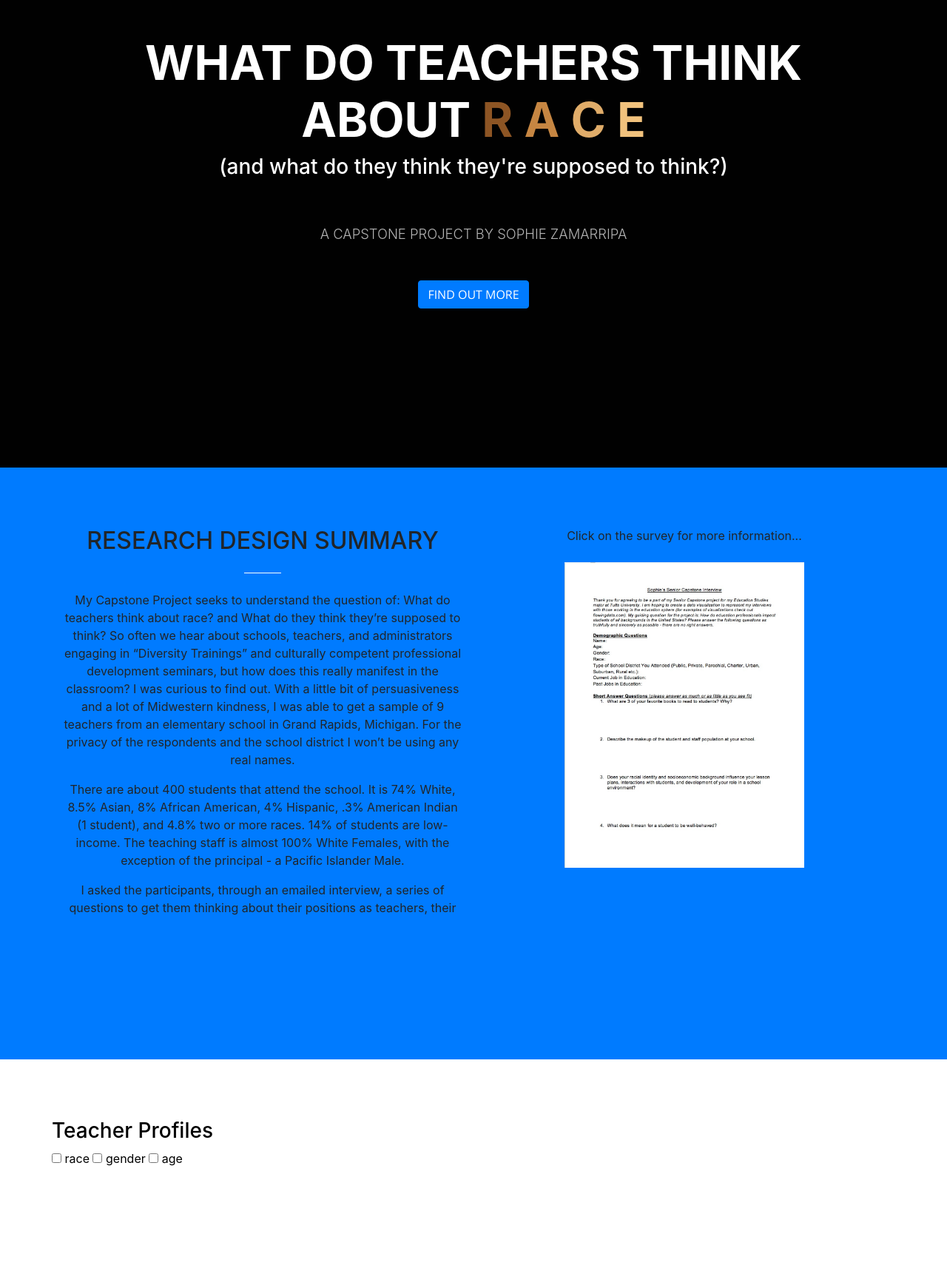
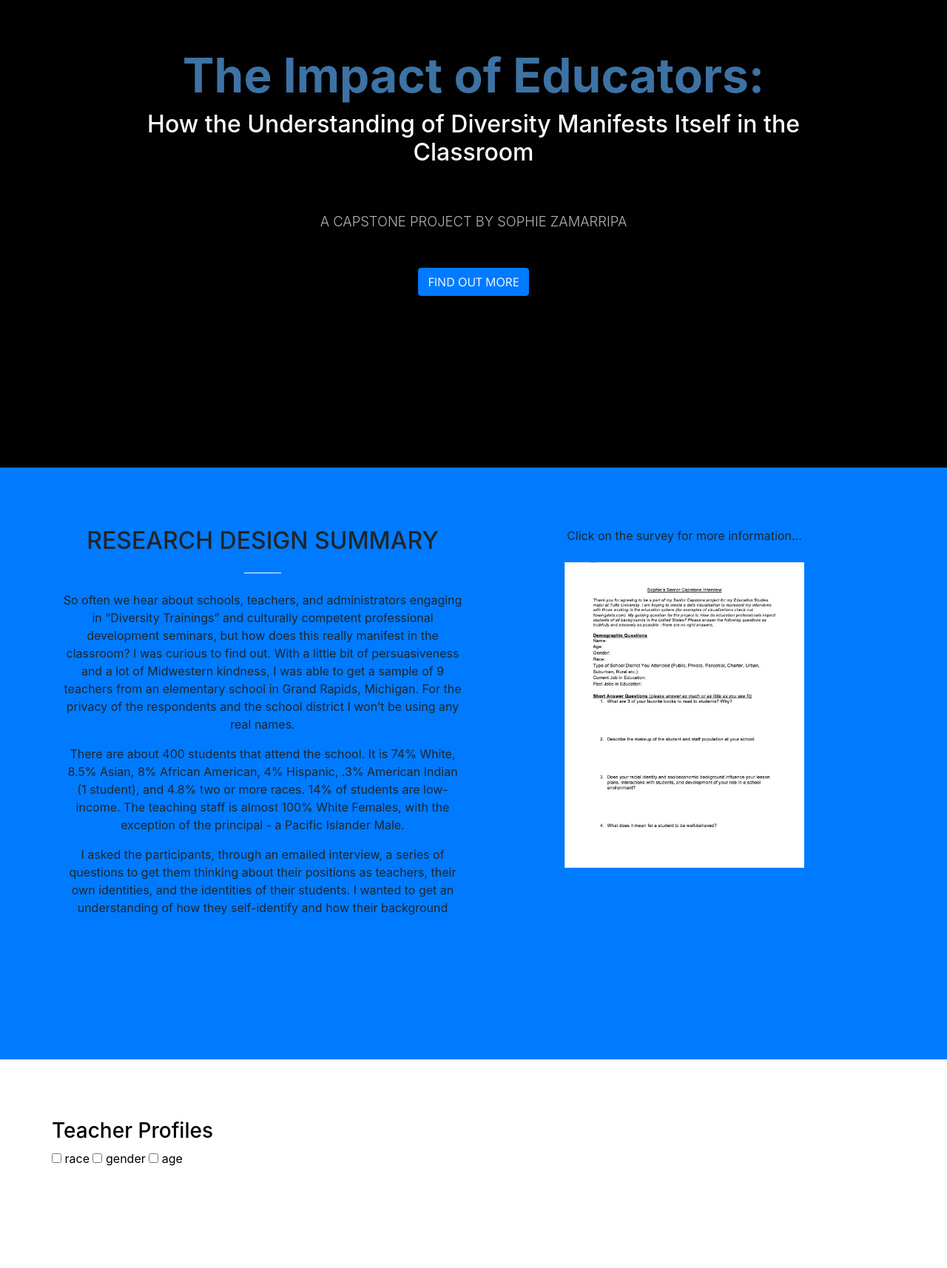
Before and after one commit to jcamp1095/teachersrace, a website with bundled scripts: page index.html in a window 1280 px wide. Shown: the part 168-1882 px from the top of the page at 74% size. Built offline with nearby package versions, Linux system fonts and the light colour scheme; a web font is replaced by a local one.

Commit message:
final changes

```diff
--- a/css/creative.css
+++ b/css/creative.css
@@ -35,7 +35,7 @@ h3,
 h4,
 h5,
 h6 {
-  font-family: 'Open Sans', 'Helvetica Neue', Arial, sans-serif;
+  font-family: "Computer Modern Sans", sans-serif;
 }
 
 .bg-primary {
--- a/css/style.css
+++ b/css/style.css
@@ -15,7 +15,7 @@
 }
 
 body {
-  font-family: "Helvetica Neue", Helvetica, Arial, sans-serif;
+  font-family: "Computer Modern Sans", sans-serif;
 }
 
 .axis text {
@@ -90,3 +90,11 @@ label {
 #imagelink {
   width: 60%;
 }
+
+#impacttext {
+  color: #3D72A4;
+}
+
+#subtitletext {
+  color: #ffffff;
+}
--- a/index.html
+++ b/index.html
@@ -26,11 +26,6 @@
     <link href="css/style.css" rel="stylesheet">
     <link rel="stylesheet" type="text/css"
     href="https://cdn.rawgit.com/dreampulse/computer-modern-web-font/master/fonts.css">
-    <style>
-    body {
-      font-family: "Computer Modern Sans", sans-serif;
-    }
-    </style>
 
   </head>
 
@@ -40,15 +35,12 @@
       <div class="container my-auto">
         <div class="row">
           <div class="col-lg-10 mx-auto">
-            <h1>
-              <strong><span>WHAT DO TEACHERS THINK ABOUT </span>
-                <span class="Rrace">R</span>
-                <span class="arace">A</span>
-                <span class="crace">C</span>
-                <span class="erace">E</span>
-              </strong>
+            <h1 id="impacttext">
+              <strong>The Impact of Educators:</strong>
             </h1>
-            <h3>(and what do they think they're supposed to think?)</h3>
+            <h2 id="subtitletext">
+              How the Understanding of Diversity Manifests Itself in the Classroom
+            </h2>
             <hr>
           </div>
           <div class="col-lg-8 mx-auto">
@@ -66,10 +58,10 @@
             <h2 class="section-heading text-black">RESEARCH DESIGN SUMMARY</h2>
             <hr class="light my-4">
             <div class="summary">
-            <p>My Capstone Project seeks to understand the question of: What do teachers think about race? and What do they think they’re supposed to think? So often we hear about schools, teachers, and administrators engaging in “Diversity Trainings” and culturally competent professional development seminars, but how does this really manifest in the classroom? I was curious to find out. With a little bit of persuasiveness and a lot of Midwestern kindness, I was able to get a sample of 9 teachers from an elementary school in Grand Rapids, Michigan. For the privacy of the respondents and the school district I won’t be using any real names. </p>
+            <p>So often we hear about schools, teachers, and administrators engaging in “Diversity Trainings” and culturally competent professional development seminars, but how does this really manifest in the classroom? I was curious to find out. With a little bit of persuasiveness and a lot of Midwestern kindness, I was able to get a sample of 9 teachers from an elementary school in Grand Rapids, Michigan. For the privacy of the respondents and the school district I won’t be using any real names. </p>
             <p>There are about 400 students that attend the school. It is 74% White, 8.5% Asian, 8% African American, 4% Hispanic, .3% American Indian (1 student), and 4.8% two or more races. 14% of students are low-income. The teaching staff is almost 100% White Females, with the exception of the principal - a Pacific Islander Male. </p>
             <p>I asked the participants, through an emailed interview, a series of questions to get them thinking about their positions as teachers, their own identities, and the identities of their students. I wanted to get an understanding of how they self-identify and how their background experiences did or did not affect their teaching. Additionally, I crafted questions that attempted to provide insight into how these teachers took on the issue of difference, with the overarching notion of race in mind. I devised these questions through reflection on my own learning during my time as an Educational Studies major. Behavior, discipline, literature, and “cultural competency” stuck out as major discrepancies in school settings when it came to the treatment of students of Color versus White students, and I sought to create a picture of the way real-life education professionals are making an impact. </p>
-            <p>I chose to present my findings in a visualization for a few reasons: it is accessible through a URL to anyone and allows the user to make their own observations about the data through interaction. I am, by no means, a Computer Science major. So, I have my smart and amazing sidekick, Joe Campbell, to credit for the hours of coding that took place to create my visualization. I am also incredibly grateful to my mom for rounding up her colleagues and always being so supportive of my endeavors in Education. </p>
+            <p>I chose to present my findings in a visualization for a few reasons: it is accessible through a URL to anyone and allows the user to make their own observations about the data through interaction. I also wanted to experience a different style of learning and expression, and coding has been a language that’s intrigued me for a while now. I am, by no means, a Computer Science major. So, I have my smart and amazing sidekick, Joe Campbell, to credit for the hours of coding that took place to create my visualization. I am also incredibly grateful to my mom for rounding up her colleagues and always being so supportive of my endeavors in Education. </p>
             <p>Without further ado, let’s begin!!</p>
             <a class="btn btn-light btn-xl js-scroll-trigger" href="#profiles">next page</a>
           </div>
@@ -102,11 +94,7 @@
     <section class="bg-primary3 text-white" id="summary">
       <div class="container text-center">
         <h2 class="mb-4">Summary Page</h2>
-        <p>My Capstone Project seeks to understand the question of: What do teachers think about race? and What do they think they’re supposed to think? So often we hear about schools, teachers, and administrators engaging in “Diversity Trainings” and culturally competent professional development seminars, but how does this really manifest in the classroom? I was curious to find out. With a little bit of persuasiveness and a lot of Midwestern kindness, I was able to get a sample of 6 teachers from an elementary school in Grand Rapids, Michigan. For the privacy of the respondents and the school district I won’t be using any real names. </p>
-            <p>There are about 400 students that attend the school. It is 74% White, 8.5% Asian, 8% African American, 4% Hispanic, .3% American Indian (1 student), and 4.8% two or more races. 14% of students are low-income. The teaching staff is almost 100% White Females, with the exception of the principal - a Pacific Islander Male. </p>
-            <p>I asked the participants, through an emailed interview, a series of questions to get them thinking about their positions as teachers, their own identities, and the identities of their students. I wanted to get an understanding of how they self-identify and how their background experiences did or did not affect their teaching. Additionally, I crafted questions that attempted to provide insight into how these teachers took on the issue of difference, with the overarching notion of race in mind. I devised these questions through reflection of my own learning during my time as an Educational Studies major. Behavior, discipline, literature, and “cultural competency” stuck out as major discrepancies in school settings when it came to the treatment of students of Color versus White students, and I sought to create a picture of the way real-life education professionals are making an impact. </p>
-            <p>I chose to present my findings in a visualization for a few reasons: it is accessible through a URL to anyone and allows the user to make their own observations about the data through interaction. I am, by no means, a Computer Science major. So, I have my smart and amazing sidekick, Joe Campbell, to credit for the hours of coding that took place to create my visualization. I am also incredibly grateful to my mom for rounding up her colleagues and always being so supportive of my endeavors in Education. </p>
-            <p>Without further ado, let’s begin!!</p>
+        <p>Coming soon...</p>
       </div>
     </section>
 
```
Also changed, not shown: 1 other file.
